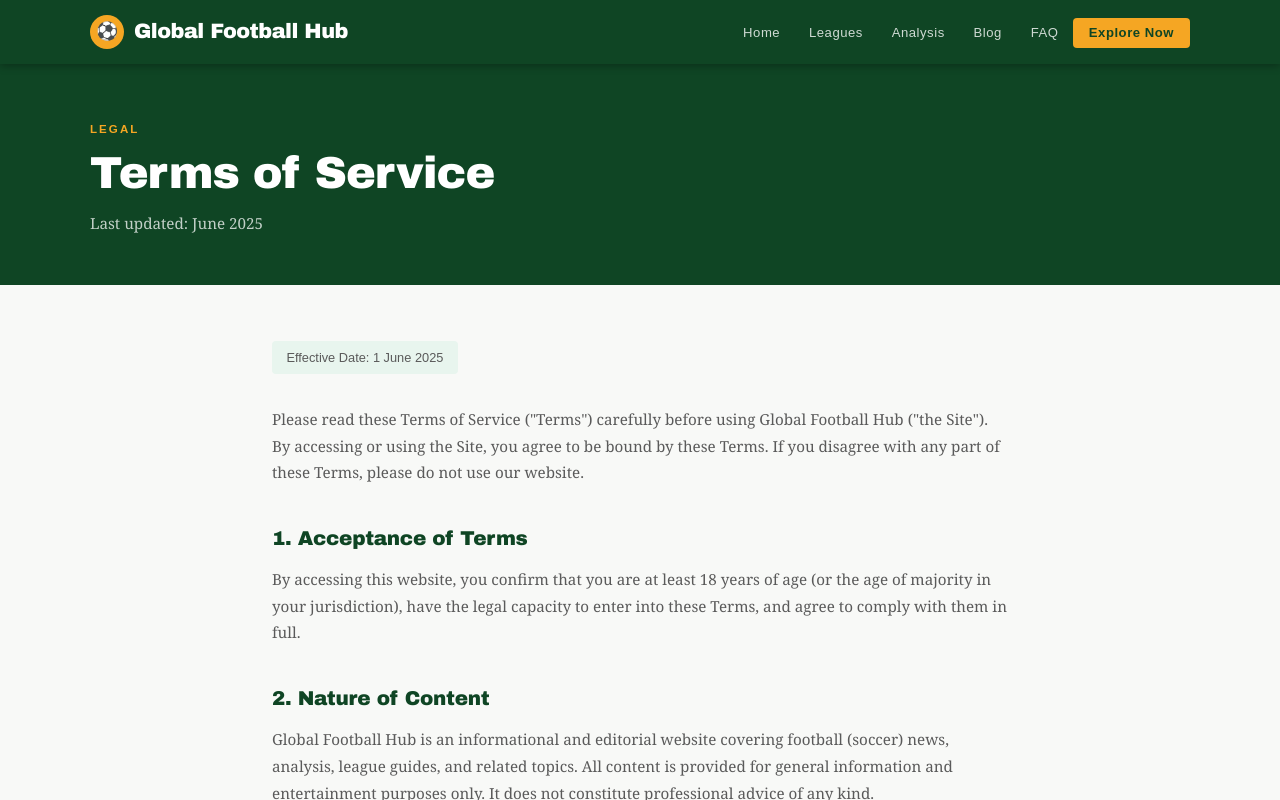
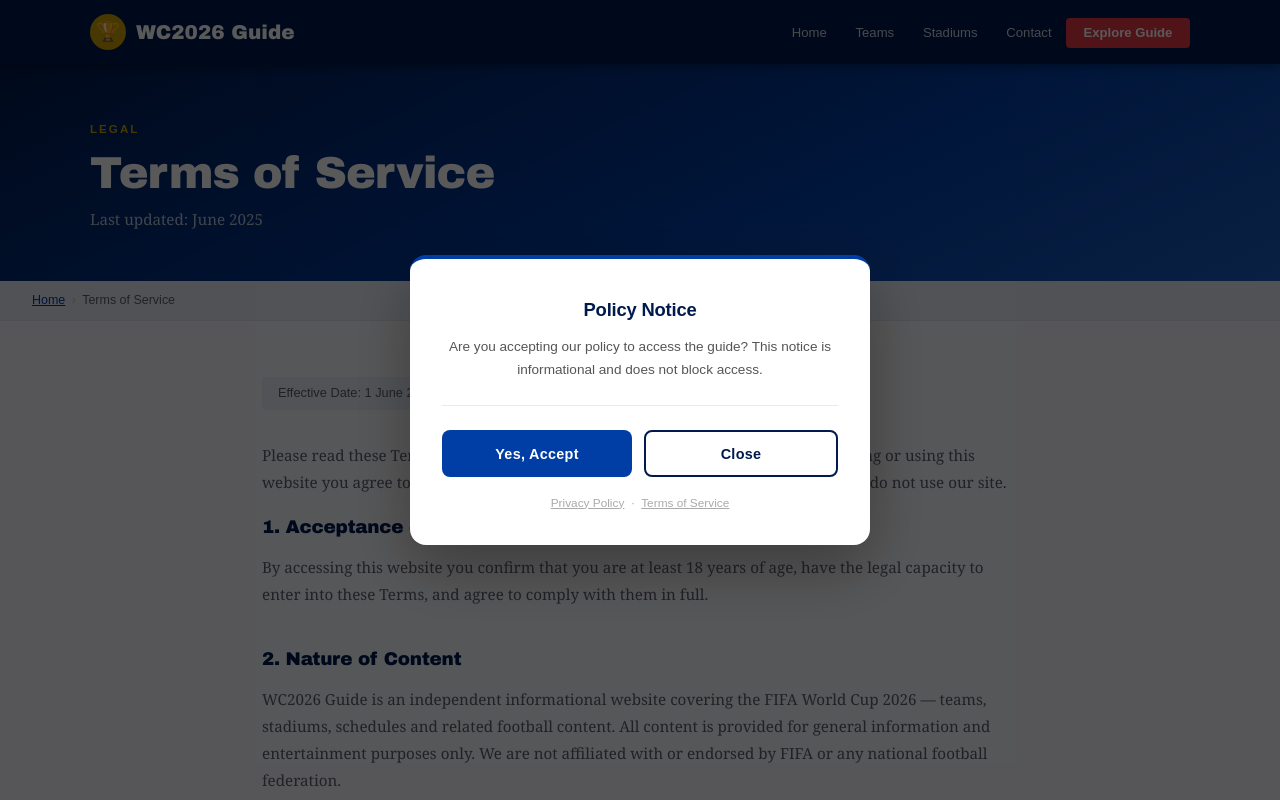
Before and after one commit to thepoppinshowofficial-byte/1win, a plain HTML site: page terms.html in a window 1280 px wide. Shown: the top 800 px of the page. Drawn offline with Linux system fonts and the light colour scheme.

Commit message:
Update terms.html

```diff
--- a/terms.html
+++ b/terms.html
@@ -1,129 +1,100 @@
 <!DOCTYPE html>
 <html lang="en">
 <head>
-<meta charset="UTF-8" />
-<meta name="viewport" content="width=device-width, initial-scale=1.0" />
-<meta name="description" content="Terms of Service for Global Football Hub." />
-<title>Terms of Service — Global Football Hub</title>
+<meta charset="UTF-8"/><meta name="viewport" content="width=device-width,initial-scale=1"/>
+<meta name="description" content="Terms of Service for WC2026 Guide."/>
+<title>Terms of Service — WC2026 Guide</title>
 <style>
-  *, *::before, *::after { box-sizing: border-box; margin: 0; padding: 0; }
-  :root {
-    --green: #1a6b38; --green-dark: #0f4524; --green-light: #e8f5ee;
-    --accent: #f5a623; --white: #ffffff; --bg: #f8f9f7;
-    --text: #1a1a1a; --text-muted: #5a5a5a; --border: #d8e2d8; --nav-h: 64px;
-  }
-  html { scroll-behavior: smooth; }
-  body { font-family: 'Georgia', 'Times New Roman', serif; background: var(--bg); color: var(--text); line-height: 1.7; font-size: 16px; }
-  nav { position: sticky; top: 0; z-index: 100; background: var(--green-dark); height: var(--nav-h); display: flex; align-items: center; padding: 0 2rem; box-shadow: 0 2px 8px rgba(0,0,0,0.3); }
-  .nav-inner { max-width: 1100px; width: 100%; margin: 0 auto; display: flex; align-items: center; justify-content: space-between; }
-  .logo { font-family: 'Arial Black', 'Impact', sans-serif; font-size: 1.3rem; font-weight: 900; letter-spacing: -0.5px; color: var(--white); text-decoration: none; display: flex; align-items: center; gap: 10px; }
-  .logo-badge { background: var(--accent); color: var(--green-dark); width: 34px; height: 34px; border-radius: 50%; display: flex; align-items: center; justify-content: center; font-size: 1.1rem; }
-  .nav-links { display: flex; gap: 0; list-style: none; }
-  .nav-links a { color: rgba(255,255,255,0.8); text-decoration: none; font-family: Arial, sans-serif; font-size: 0.82rem; letter-spacing: 0.04em; padding: 0.5rem 0.9rem; transition: color 0.2s; }
-  .nav-links a:hover { color: var(--accent); }
-  .nav-cta { background: var(--accent); color: var(--green-dark) !important; font-weight: 700 !important; border-radius: 4px; padding: 0.45rem 1rem !important; }
-  .page-hero { background: var(--green-dark); color: white; padding: 3.5rem 2rem 3rem; }
-  .page-hero-inner { max-width: 1100px; margin: 0 auto; }
-  .page-eyebrow { font-family: Arial, sans-serif; font-size: 0.72rem; font-weight: 700; letter-spacing: 0.18em; text-transform: uppercase; color: var(--accent); margin-bottom: 0.6rem; }
-  .page-hero h1 { font-family: 'Arial Black', Impact, sans-serif; font-size: clamp(1.8rem, 3.5vw, 2.8rem); font-weight: 900; line-height: 1.1; letter-spacing: -1px; margin-bottom: 0.8rem; }
-  .page-hero p { color: rgba(255,255,255,0.75); font-size: 0.95rem; }
-  .content-wrap { max-width: 800px; margin: 0 auto; padding: 3.5rem 2rem; }
-  .content-wrap h2 { font-family: 'Arial Black', sans-serif; font-size: 1.25rem; font-weight: 900; color: var(--green-dark); margin: 2.2rem 0 0.7rem; letter-spacing: -0.3px; }
-  .content-wrap h2:first-child { margin-top: 0; }
-  .content-wrap p { font-size: 0.95rem; color: var(--text-muted); margin-bottom: 1rem; line-height: 1.75; }
-  .content-wrap ul { padding-left: 1.4rem; margin-bottom: 1rem; }
-  .content-wrap ul li { font-size: 0.95rem; color: var(--text-muted); margin-bottom: 0.4rem; line-height: 1.7; }
-  .last-updated { font-family: Arial, sans-serif; font-size: 0.8rem; color: var(--text-muted); background: var(--green-light); display: inline-block; padding: 0.35rem 0.9rem; border-radius: 4px; margin-bottom: 2rem; }
-  footer { background: var(--green-dark); color: rgba(255,255,255,0.7); padding: 2rem; font-family: Arial, sans-serif; font-size: 0.82rem; text-align: center; }
-  footer a { color: rgba(255,255,255,0.6); text-decoration: none; }
-  footer a:hover { color: var(--accent); }
-  .footer-links { display: flex; gap: 1.5rem; justify-content: center; margin-bottom: 0.8rem; flex-wrap: wrap; }
-  @media (max-width: 768px) { .nav-links { display: none; } .content-wrap { padding: 2rem 1.2rem; } }
+*,*::before,*::after{box-sizing:border-box;margin:0;padding:0;}
+:root{--blue:#003DA5;--blue-dark:#001a4d;--blue-light:#e8edf8;--gold:#C8A000;--red:#e63946;--bg:#f7f8fc;--white:#fff;--text:#141414;--muted:#5c5c6e;--border:#dde2ee;--max:1100px;--nav-h:64px;}
+body{font-family:'Georgia','Times New Roman',serif;background:var(--bg);color:var(--text);line-height:1.7;}
+nav{position:sticky;top:0;z-index:100;background:var(--blue-dark);height:var(--nav-h);display:flex;align-items:center;padding:0 2rem;box-shadow:0 2px 10px rgba(0,0,0,.4);}
+.nav-inner{max-width:var(--max);width:100%;margin:0 auto;display:flex;align-items:center;justify-content:space-between;}
+.logo{font-family:'Arial Black',Impact,sans-serif;font-size:1.25rem;font-weight:900;color:#fff;text-decoration:none;display:flex;align-items:center;gap:10px;}
+.logo-badge{background:var(--gold);color:var(--blue-dark);width:36px;height:36px;border-radius:50%;display:flex;align-items:center;justify-content:center;font-size:1.2rem;}
+.nav-links{display:flex;list-style:none;}
+.nav-links a{color:rgba(255,255,255,.8);text-decoration:none;font-family:Arial,sans-serif;font-size:.82rem;padding:.5rem .9rem;transition:color .2s;}
+.nav-links a:hover{color:var(--gold);}
+.nav-cta{background:var(--red);color:#fff!important;font-weight:700!important;border-radius:4px;padding:.45rem 1.1rem!important;}
+.page-hero{background:linear-gradient(155deg,var(--blue-dark) 0%,var(--blue) 60%,#1a5cbf 100%);color:#fff;padding:3.5rem 2rem 3rem;}
+.page-hero-inner{max-width:var(--max);margin:0 auto;}
+.page-eye{font-family:Arial,sans-serif;font-size:.72rem;font-weight:700;letter-spacing:.18em;text-transform:uppercase;color:var(--gold);margin-bottom:.6rem;}
+.page-hero h1{font-family:'Arial Black',Impact,sans-serif;font-size:clamp(1.9rem,4vw,2.8rem);font-weight:900;line-height:1.08;letter-spacing:-1px;margin-bottom:.6rem;}
+.page-hero p{color:rgba(255,255,255,.72);font-size:.95rem;}
+.breadcrumb{background:var(--blue-light);border-bottom:1px solid var(--border);padding:.55rem 2rem;font-family:Arial,sans-serif;font-size:.78rem;color:var(--muted);}
+.breadcrumb a{color:var(--blue);}
+.breadcrumb span{margin:0 .4rem;color:#bbc;}
+.content-wrap{max-width:820px;margin:0 auto;padding:3.5rem 2rem;}
+.effective{font-family:Arial,sans-serif;font-size:.8rem;color:var(--muted);background:var(--blue-light);display:inline-block;padding:.35rem 1rem;border-radius:4px;margin-bottom:2rem;}
+.content-wrap h2{font-family:'Arial Black',sans-serif;font-size:1.15rem;font-weight:900;color:var(--blue-dark);margin:2.2rem 0 .7rem;letter-spacing:-.3px;}
+.content-wrap h2:first-of-type{margin-top:0;}
+.content-wrap p{font-size:.95rem;color:var(--muted);margin-bottom:1rem;line-height:1.78;}
+.content-wrap ul{padding-left:1.4rem;margin-bottom:1rem;}
+.content-wrap li{font-size:.93rem;color:var(--muted);margin-bottom:.45rem;line-height:1.72;}
+.content-wrap a{color:var(--blue);}
+footer{background:var(--blue-dark);color:rgba(255,255,255,.6);padding:2rem;font-family:Arial,sans-serif;font-size:.82rem;text-align:center;margin-top:4rem;}
+footer a{color:rgba(255,255,255,.55);text-decoration:none;margin:0 .6rem;}
+footer a:hover{color:var(--gold);}
+.footer-links{margin-bottom:.5rem;}
+@media(max-width:900px){.nav-links{display:none;}.content-wrap{padding:2.5rem 1.5rem;}}
 </style>
 </head>
 <body>
-<nav>
-  <div class="nav-inner">
-    <a class="logo" href="index.html">
-      <span class="logo-badge">⚽</span>
-      Global Football Hub
-    </a>
-    <ul class="nav-links">
-      <li><a href="index.html">Home</a></li>
-      <li><a href="index.html#leagues">Leagues</a></li>
-      <li><a href="index.html#analysis">Analysis</a></li>
-      <li><a href="index.html#blog">Blog</a></li>
-      <li><a href="faq.html">FAQ</a></li>
-      <li><a href="index.html#leagues" class="nav-cta">Explore Now</a></li>
-    </ul>
-  </div>
-</nav>
-
-<div class="page-hero">
-  <div class="page-hero-inner">
-    <div class="page-eyebrow">Legal</div>
-    <h1>Terms of Service</h1>
-    <p>Last updated: June 2025</p>
-  </div>
+<nav><div class="nav-inner">
+  <a class="logo" href="index.html"><span class="logo-badge">🏆</span>WC2026 Guide</a>
+  <ul class="nav-links">
+    <li><a href="index.html">Home</a></li>
+    <li><a href="index.html#teams">Teams</a></li>
+    <li><a href="index.html#stadiums">Stadiums</a></li>
+    <li><a href="contact.html">Contact</a></li>
+    <li><a href="index.html#teams" class="nav-cta">Explore Guide</a></li>
+  </ul>
+</div></nav>
+<div class="page-hero"><div class="page-hero-inner">
+  <div class="page-eye">Legal</div>
+  <h1>Terms of Service</h1>
+  <p>Last updated: June 2025</p>
+</div></div>
+<div class="breadcrumb"><a href="index.html">Home</a><span>›</span>Terms of Service</div>
+<div class="content-wrap">
+  <span class="effective">Effective Date: 1 June 2025</span>
+  <p>Please read these Terms of Service carefully before using WC2026 Guide. By accessing or using this website you agree to be bound by these Terms. If you disagree with any part, please do not use our site.</p>
+  <h2>1. Acceptance of Terms</h2>
+  <p>By accessing this website you confirm that you are at least 18 years of age, have the legal capacity to enter into these Terms, and agree to comply with them in full.</p>
+  <h2>2. Nature of Content</h2>
+  <p>WC2026 Guide is an independent informational website covering the FIFA World Cup 2026 — teams, stadiums, schedules and related football content. All content is provided for general information and entertainment purposes only. We are not affiliated with or endorsed by FIFA or any national football federation.</p>
+  <h2>3. Intellectual Property</h2>
+  <p>All content on this site — including text, graphics, logos and images — is the property of WC2026 Guide or its content suppliers and is protected by applicable intellectual property laws. You may not reproduce or distribute content without express written permission.</p>
+  <h2>4. Acceptable Use</h2>
+  <ul>
+    <li>Do not violate any applicable local, national or international law or regulation.</li>
+    <li>Do not engage in fraudulent, deceptive or harmful activity.</li>
+    <li>Do not transmit unsolicited communications or spam.</li>
+    <li>Do not attempt to gain unauthorised access to the site or its infrastructure.</li>
+    <li>Do not scrape or harvest data from the site without written consent.</li>
+  </ul>
+  <h2>5. Third-Party Links</h2>
+  <p>Our site may contain links to third-party websites provided for convenience only. We accept no responsibility for third-party content or any loss arising from your use of those sites.</p>
+  <h2>6. Disclaimer of Warranties</h2>
+  <p>The site and all content are provided on an "as is" basis without warranties of any kind. We do not warrant that the site will be uninterrupted, error-free, or free of harmful components. Tournament dates, fixtures and information are subject to change by FIFA — always verify with official sources.</p>
+  <h2>7. Limitation of Liability</h2>
+  <p>To the fullest extent permitted by law, WC2026 Guide shall not be liable for any indirect, incidental or consequential damages arising from your use of the site or reliance on its content.</p>
+  <h2>8. Affiliate Disclosure</h2>
+  <p>Some links on this site may be affiliate links. We may earn a small commission if you click through and make a purchase or sign up with a partner — at no extra cost to you. This does not influence our editorial content. See our full <a href="affiliate-disclosure.html">Affiliate Disclosure</a> for details.</p>
+  <h2>9. Changes to These Terms</h2>
+  <p>We reserve the right to modify these Terms at any time. Continued use of the site after changes constitutes acceptance of the revised Terms.</p>
+  <h2>10. Contact Us</h2>
+  <p>Questions about these Terms? Visit our <a href="contact.html">Contact page</a>.</p>
 </div>
-
-<div class="content-wrap">
-  <span class="last-updated">Effective Date: 1 June 2025</span>
-
-  <p>Please read these Terms of Service ("Terms") carefully before using Global Football Hub ("the Site"). By accessing or using the Site, you agree to be bound by these Terms. If you disagree with any part of these Terms, please do not use our website.</p>
-
-  <h2>1. Acceptance of Terms</h2>
-  <p>By accessing this website, you confirm that you are at least 18 years of age (or the age of majority in your jurisdiction), have the legal capacity to enter into these Terms, and agree to comply with them in full.</p>
-
-  <h2>2. Nature of Content</h2>
-  <p>Global Football Hub is an informational and editorial website covering football (soccer) news, analysis, league guides, and related topics. All content is provided for general information and entertainment purposes only. It does not constitute professional advice of any kind.</p>
-
-  <h2>3. Intellectual Property</h2>
-  <p>All content on this Site — including text, graphics, logos, icons, and images — is the property of Global Football Hub or its content suppliers and is protected by applicable copyright and intellectual property laws. You may not reproduce, distribute, or create derivative works without our express written permission.</p>
-
-  <h2>4. Acceptable Use</h2>
-  <p>You agree not to use the Site in any way that:</p>
-  <ul>
-    <li>Violates any applicable local, national, or international law or regulation.</li>
-    <li>Is fraudulent, deceptive, or harmful to other users or third parties.</li>
-    <li>Involves transmitting unsolicited communications (spam).</li>
-    <li>Attempts to gain unauthorised access to any part of the Site or its infrastructure.</li>
-    <li>Scrapes, crawls, or harvests data from the Site without prior written consent.</li>
-  </ul>
-
-  <h2>5. Third-Party Links</h2>
-  <p>The Site may contain links to third-party websites. These links are provided for your convenience only. We have no control over the content of those sites and accept no responsibility for them or for any loss or damage that may arise from your use of them.</p>
-
-  <h2>6. Disclaimer of Warranties</h2>
-  <p>The Site and all content are provided on an "as is" and "as available" basis without any warranties of any kind, either express or implied. We do not warrant that the Site will be uninterrupted, error-free, or free of viruses or other harmful components.</p>
-
-  <h2>7. Limitation of Liability</h2>
-  <p>To the fullest extent permitted by law, Global Football Hub shall not be liable for any indirect, incidental, special, or consequential damages arising from your use of or inability to use the Site, even if we have been advised of the possibility of such damages.</p>
-
-  <h2>8. Responsible Gambling Notice</h2>
-  <p>Some of our content may reference sports betting for informational purposes. We strongly encourage responsible gambling. Never bet more than you can afford to lose. If you or someone you know has a gambling problem, please seek help from a qualified organisation in your jurisdiction.</p>
-
-  <h2>9. Changes to These Terms</h2>
-  <p>We reserve the right to modify these Terms at any time. Changes will be effective immediately upon posting to the Site. Your continued use of the Site after any changes constitutes your acceptance of the revised Terms.</p>
-
-  <h2>10. Governing Law</h2>
-  <p>These Terms shall be governed by and construed in accordance with applicable law. Any disputes arising under or in connection with these Terms shall be subject to the exclusive jurisdiction of the relevant courts.</p>
-
-  <h2>11. Contact Us</h2>
-  <p>If you have any questions about these Terms, please reach out via our <a href="contact.html" style="color: var(--green);">contact page</a>.</p>
-</div>
-
 <footer>
   <div class="footer-links">
     <a href="index.html">Home</a>
-    <a href="index.html#leagues">Leagues</a>
-    <a href="index.html#blog">Blog</a>
-    <a href="faq.html">FAQ</a>
     <a href="privacy.html">Privacy Policy</a>
     <a href="terms.html">Terms of Service</a>
     <a href="contact.html">Contact</a>
   </div>
-  <p>© 2025 Global Football Hub. All rights reserved.</p>
+  © 2025 WC2026 Guide. Independent fan guide. Not affiliated with FIFA.
 </footer>
-</body>
-</html>
+<script src="assets/popup.js"></script>
+<script>window.PopupIndex();</script>
+</body></html>
```
